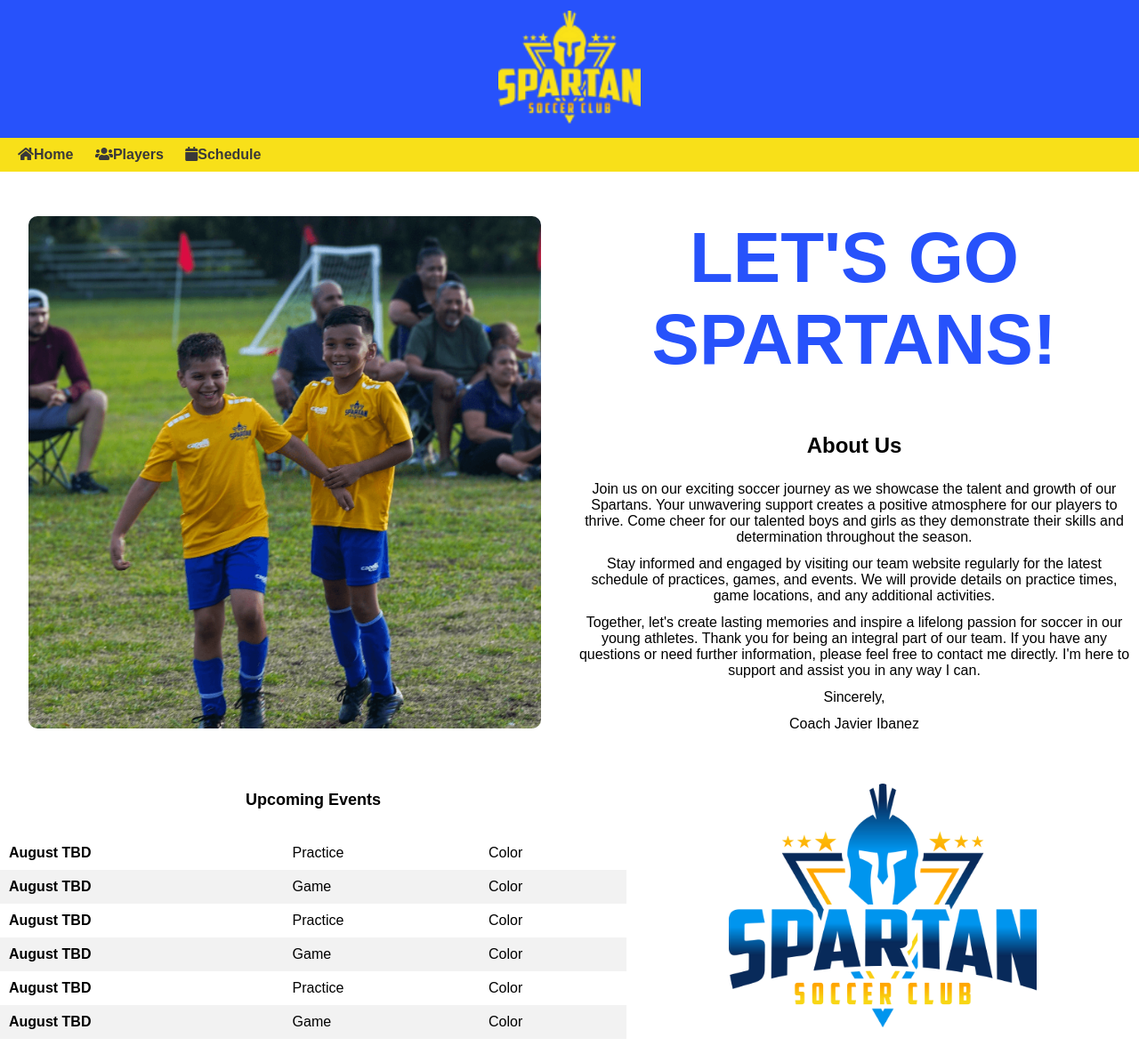
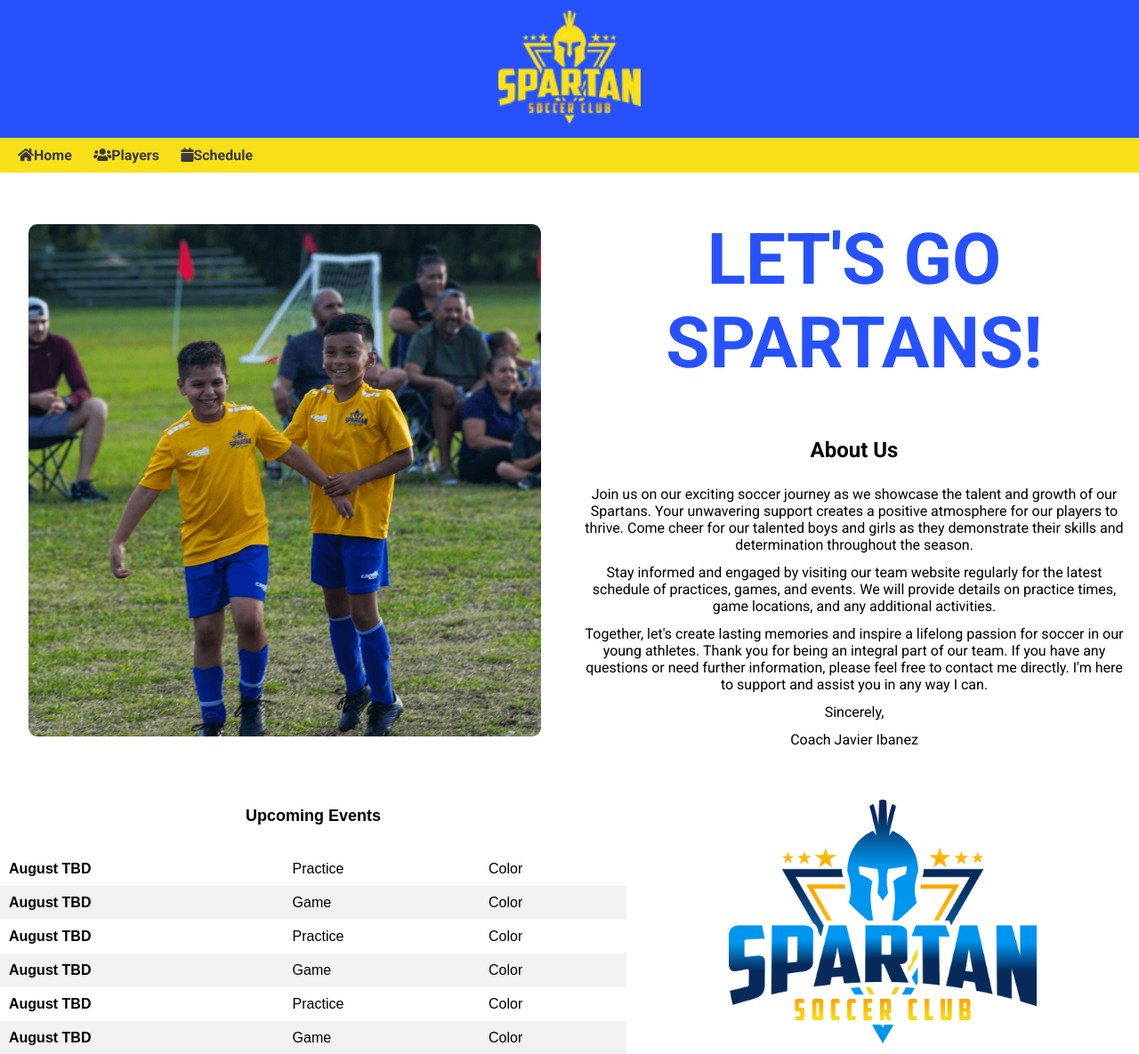
Before and after one commit to Ibanez92/soccer_team, a Flask app: page / in a window 1280 px wide. Shown: the top 1185 px of the page at 89% size. Run offline with Flask 3, Linux system fonts and the light colour scheme.

Commit message:
worked on changing the text font for beter ui

```diff
--- a/static/players.css
+++ b/static/players.css
@@ -44,6 +44,7 @@ nav ul li a {
     padding: 10px;
     text-decoration: none;
     font-weight: bold;
+    font-family: "Roboto", Arial, sans-serif;
 }
 
 .page-container {
--- a/static/styles.css
+++ b/static/styles.css
@@ -50,7 +50,8 @@ nav ul li a {
     color: #3a3939;
     padding: 10px;
     text-decoration: none;
-    font-weight: bold
+    font-weight: bold;
+    font-family: "Roboto", Arial, sans-serif;
 }
 
 .main {
@@ -100,14 +101,17 @@ nav ul li a {
     padding-top: 20px;
     padding-left: 10px;
     padding-right: 10px;
+    font-family: "Roboto", Arial, sans-serif;
 }
 
 .description h2 {
     padding: 20px 0px 20px 0px;
+    font-family: "Roboto", Arial, sans-serif;
 }
 
 .description p {
     padding: 6px 0px 6px 0px;
+    font-family: "Roboto", Arial, sans-serif;
 }
 
 .div-team-info2 {
--- a/templates/index.html
+++ b/templates/index.html
@@ -5,13 +5,11 @@
         <link rel="stylesheet" type="text/css" href="{{ url_for('static', filename='styles.css') }}">
         <link rel="stylesheet" href="https://cdnjs.cloudflare.com/ajax/libs/font-awesome/5.15.4/css/all.min.css">
         <meta name="viewport" content="width=device-width, initial-scale=1.0">
-
-
+        <link href="https://fonts.googleapis.com/css2?family=Roboto:wght@400;700&display=swap" rel="stylesheet">
     </head>
     <body>
         <header>
-            <img
-            class="spartan-icon" src="{{ url_for('static', filename='images/spartan_logo.png') }}" alt="Custom Icon">
+            <img class="spartan-icon" src="{{ url_for('static', filename='images/spartan_logo.png') }}" alt="Custom Icon">
         </header>
         <nav>
             <ul>
@@ -27,8 +25,8 @@
                 </div>
 
 
-
-                    <div class="description">
+                <div
+                    class="description">
                     <!-- Description content -->
                     <h1 class="title">LET'S GO SPARTANS!</h1>
 
--- a/templates/players.html
+++ b/templates/players.html
@@ -9,7 +9,6 @@
         <link rel="stylesheet" href="https://cdnjs.cloudflare.com/ajax/libs/font-awesome/5.15.4/css/all.min.css">
         <meta name="viewport" content="width=device-width, initial-scale=1.0">
         <link href="https://fonts.googleapis.com/css2?family=Roboto:wght@400;700&display=swap" rel="stylesheet">
-
     </head>
     <body>
         <header>
```
Lines whose indentation alone changed are shown as unchanged.
